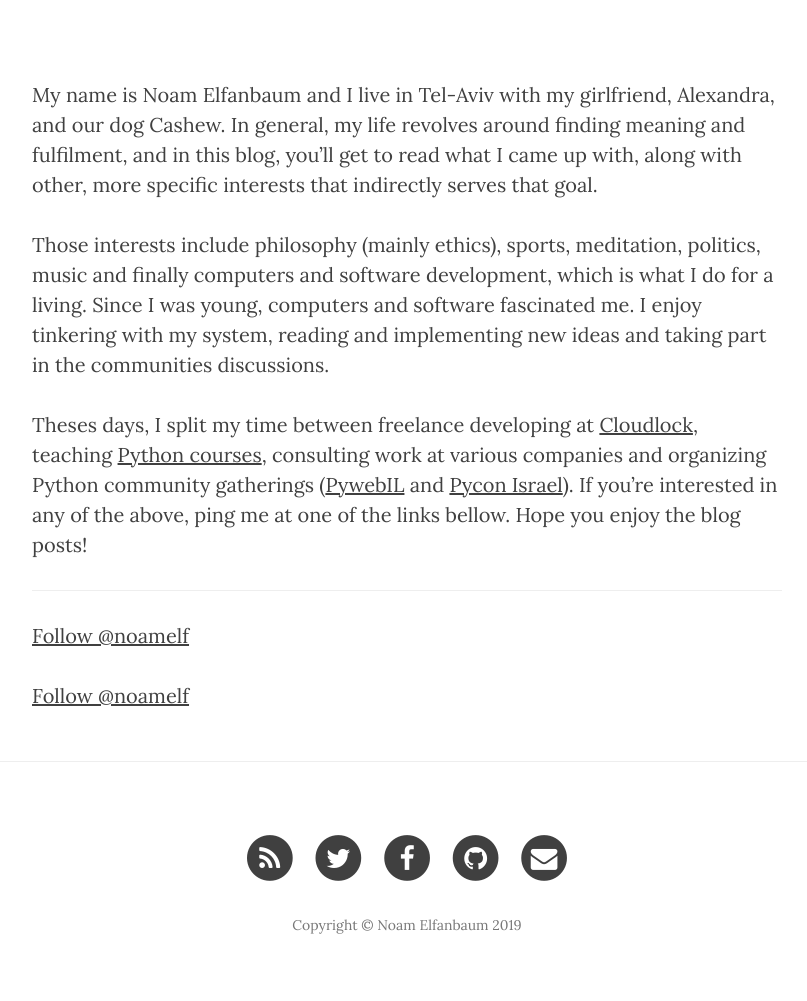
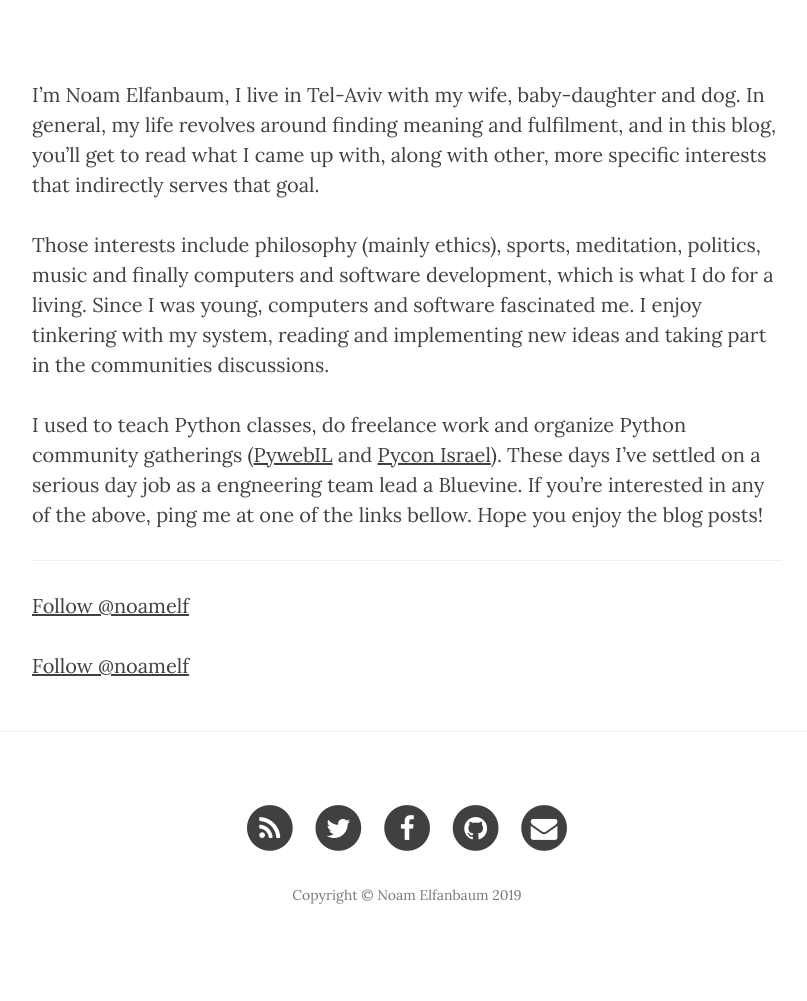
Before and after one commit to noamelf/noamelf.github.io, a Jekyll site: the page built from about.md, in a window 1280 px wide. Shown: the part 422-1423 px from the top of the page, without its empty margins (233-1040 px from the left). Built offline with Jekyll 4.4.1, drawn with Linux system fonts in a browser that asks for light colours; nearby versions of some CDN libraries; comment, search, counter and statistics services are not loaded; after the commit the page ends 1393 px from its top, so only the background shows below that.

Commit message:
Update about.md

```diff
--- a/about.md
+++ b/about.md
@@ -5,29 +5,14 @@ permalink: /about/
 header-img: "img/about3.jpg"
 ---
 
-My name is Noam Elfanbaum and I live in Tel-Aviv with my girlfriend, Alexandra,
-and our dog Cashew. In general, my life revolves around finding meaning and
-fulfilment, and in this blog, you'll get to read what I came up with, along with
-other, more specific interests that indirectly serves that goal.
+I'm Noam Elfanbaum, I live in Tel-Aviv with my wife, baby-daughter and dog. In general, my life revolves around finding meaning and fulfilment, and in this blog, you'll get to read what I came up with, along with other, more specific interests that indirectly serves that goal.
 
-Those interests include philosophy (mainly ethics), sports, meditation,
-politics, music and finally computers and software development, which is what I
-do for a living. Since I was young, computers and software fascinated me. I enjoy
-tinkering with my system, reading and implementing new ideas and taking part
-in the communities discussions.
+Those interests include philosophy (mainly ethics), sports, meditation, politics, music and finally computers and software development, which is what I do for a living. Since I was young, computers and software fascinated me. I enjoy tinkering with my system, reading and implementing new ideas and taking part in the communities discussions.
 
-Theses days, I split my time between freelance developing at
-[Cloudlock][cloudlock], teaching [Python courses][pycubator], consulting work
-at various companies and organizing Python community gatherings
-([PywebIL][pyweb] and [Pycon Israel][pycon]). If you're interested in any of
-the above, ping me at one of the links bellow. Hope you enjoy the blog posts!
+I used to teach Python classes, do freelance work and organize Python community gatherings ([PywebIL][pyweb] and [Pycon Israel][pycon]). These days I've settled on a serious day job as a engneering team lead a Bluevine. If you're interested in any of the above, ping me at one of the links bellow. Hope you enjoy the blog posts!
 
-[linkedin]: https://www.linkedin.com/in/noamelf
-[twitter]: https://twitter.com/noamelf
-[cloudlock]: https://www.cloudlock.com/
 [pyweb]: http://www.meetup.com/PyWeb-IL/
 [pycon]: http://il.pycon.org
-[pycubator]: http://pycubator.com
 
 ---
 
```
